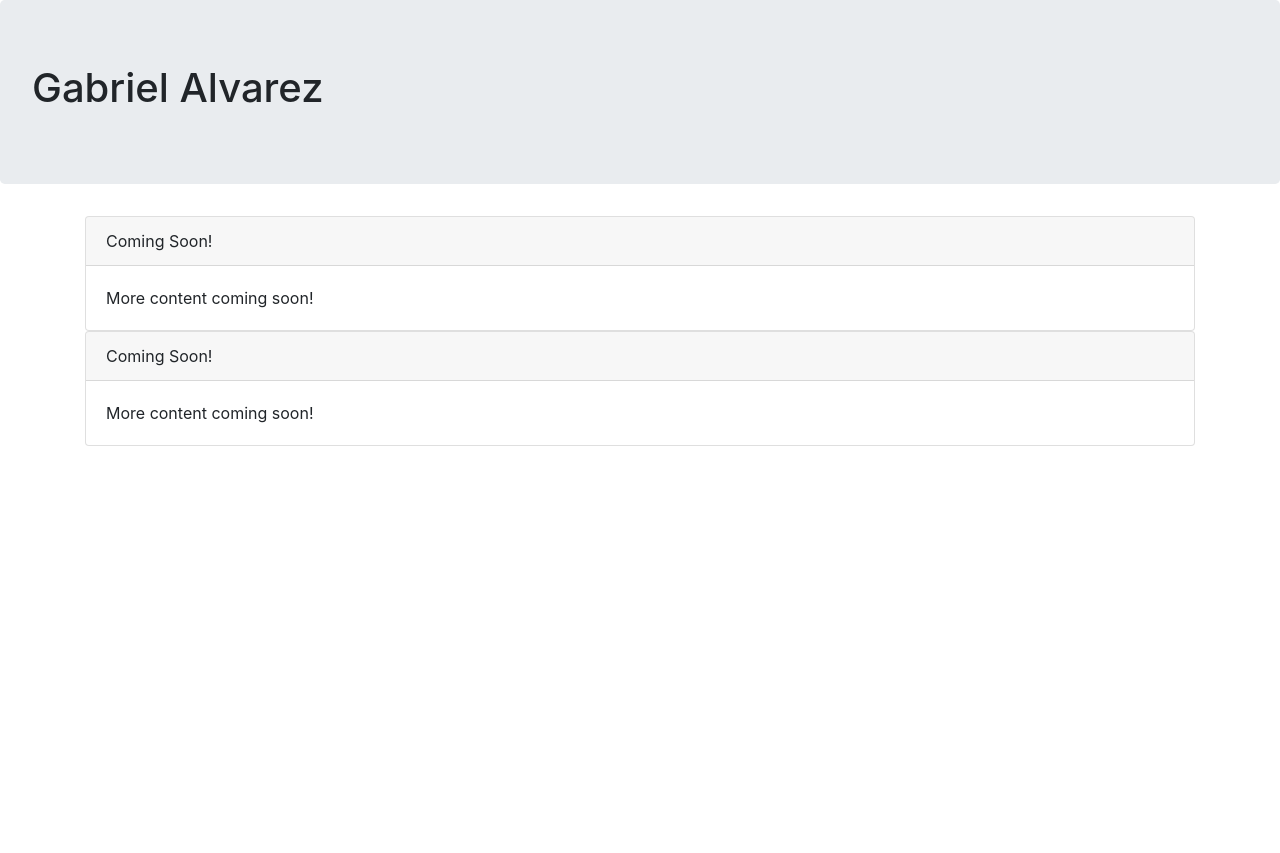
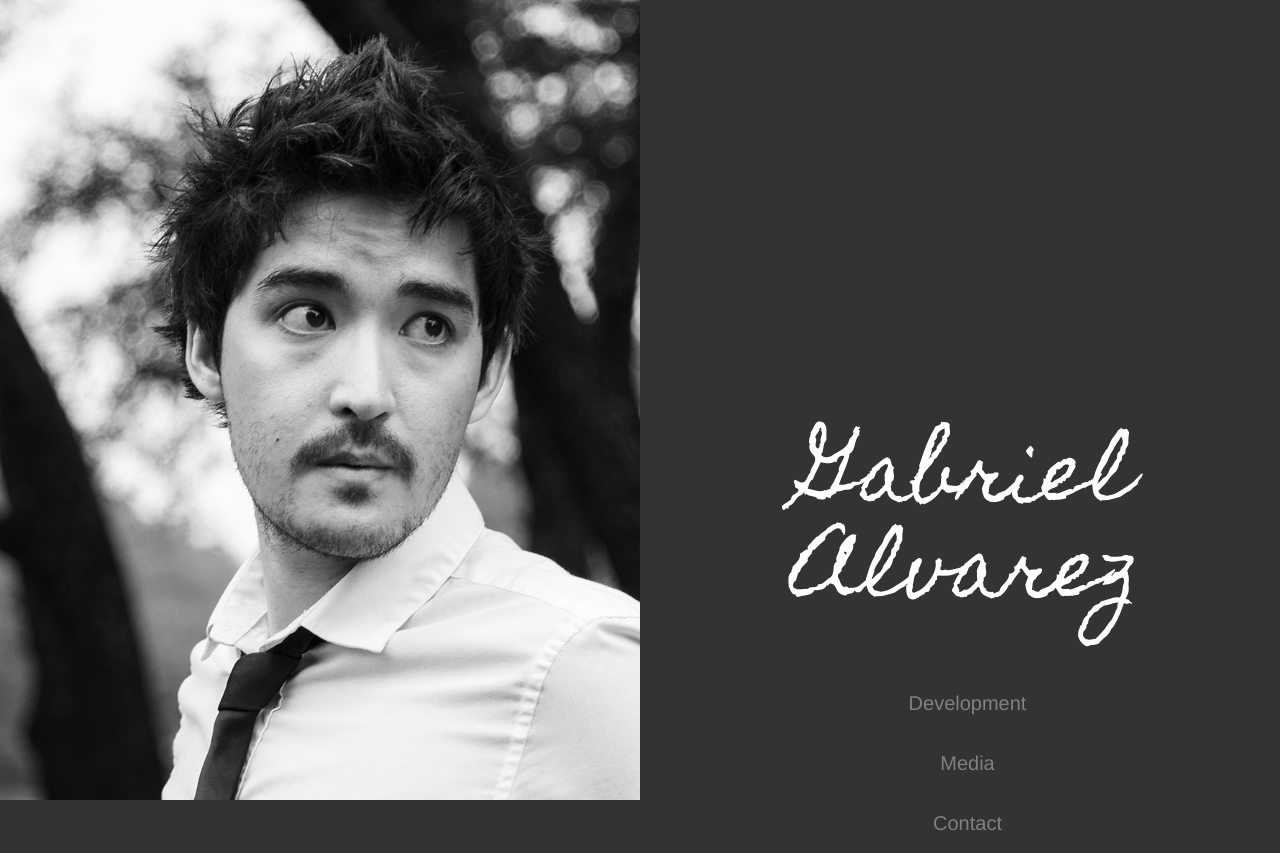
Before and after one commit to spookypants/portfolio, a plain HTML site: page index.html in a window 1280 px wide. Before the commit the page ends 800 px from the top, so only its background shows below. Drawn offline with nearby package versions, Linux system fonts and the light colour scheme.

Commit message:
updating landing page

```diff
--- a/index.html
+++ b/index.html
@@ -9,32 +9,28 @@
     <script src="https://code.jquery.com/jquery-3.3.1.slim.min.js" integrity="sha384-q8i/X+965DzO0rT7abK41JStQIAqVgRVzpbzo5smXKp4YfRvH+8abtTE1Pi6jizo" crossorigin="anonymous"></script>
     <script src="https://cdnjs.cloudflare.com/ajax/libs/popper.js/1.14.7/umd/popper.min.js" integrity="sha384-UO2eT0CpHqdSJQ6hJty5KVphtPhzWj9WO1clHTMGa3JDZwrnQq4sF86dIHNDz0W1" crossorigin="anonymous"></script>
     <script src="https://stackpath.bootstrapcdn.com/bootstrap/4.3.1/js/bootstrap.min.js" integrity="sha384-JjSmVgyd0p3pXB1rRibZUAYoIIy6OrQ6VrjIEaFf/nJGzIxFDsf4x0xIM+B07jRM" crossorigin="anonymous"></script>
-
+    <link href="https://fonts.googleapis.com/css?family=Arimo|Homemade+Apple&display=swap" rel="stylesheet">
+    <link rel="stylesheet" href="./style.css" type="text/css"/>
 
 </head>
 <body>
-<div class="jumbotron">
-    <h1>Gabriel Alvarez</h1>
-</div>
-<div class="container">
-    <div class="card">
-        <div class="card-header">
-            Coming Soon!
+    <div class="row">
+        <div class="col-md-6">
+            <div class="photo">
+                <img src="./images/gabe.png" alt="Gabe">
+            </div>
         </div>
-        <div class="card-body">
-            More content coming soon!
+        <div class="about col-md-6">
+            <div class="content">
+                <h1>Gabriel Alvarez</h1>
+                <ul class="links">
+                    <li><a href="/development">Development</a></li>
+                    <li><a href="/media">Media</a></li>
+                    <li><a href="/contact">Contact</a></li>
+                </ul>
+            </div>
         </div>
     </div>
-    <div class="card">
-        <div class="card-header">
-            Coming Soon!
-        </div>
-        <div class="card-body">
-            More content coming soon!
-        </div>
-    </div>
-</div>
-
 
 </body>
 </html>
--- a/style.css
+++ b/style.css
@@ -0,0 +1,63 @@
+body {
+    background-color: #333;
+}
+
+img {
+    margin: 0 auto;
+    width: auto;
+    max-height: 100vh;
+}
+
+.photo {
+    margin: auto;
+    padding: 0px;
+    text-align: center;
+}
+
+.about {
+    width: 50%;
+    background-color: #333;
+    padding: 0px;
+    align-items: center;
+}
+
+.content {
+    margin-top: 60%;
+}
+
+h1 {
+    font-family: 'Homemade Apple', cursive;
+    padding: 40px 0px;
+    text-align: center;
+    color: white;
+    font-size: 80px;
+}
+
+ul {
+    width: 50%;
+    font-family: 'Arimo', sans-serif;
+    display: flex;
+    flex-direction: column;
+    text-align: center;
+}
+
+.links {
+    color: white;
+    list-style-type: none;
+    margin: 0 auto;
+    padding: 0px;
+    /* display: flex; */
+    justify-content: space-between;
+}
+li {
+    padding: 15px;
+    font-size: 20px;
+}
+li a {
+    color: grey;
+    display: inline-flex;
+}
+
+li a:hover {
+    color: grey;
+}
```
Also changed, not shown: images/gabe.png (added).
